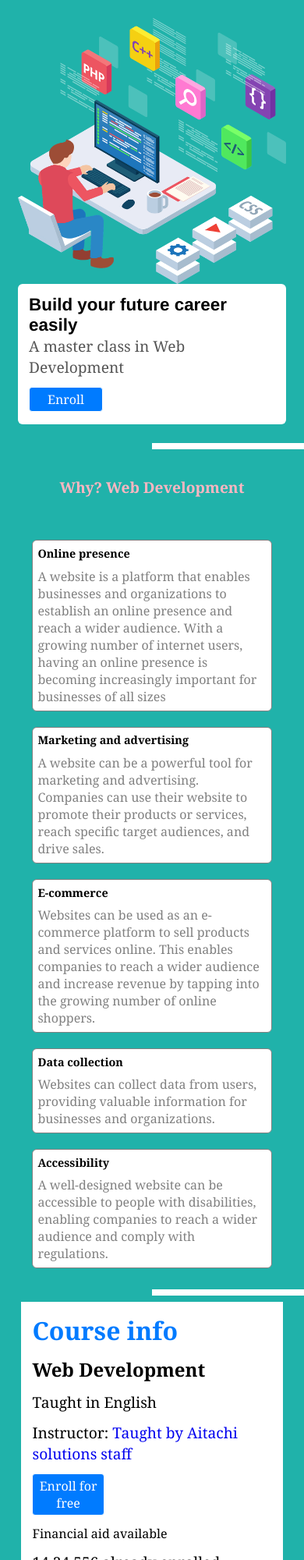
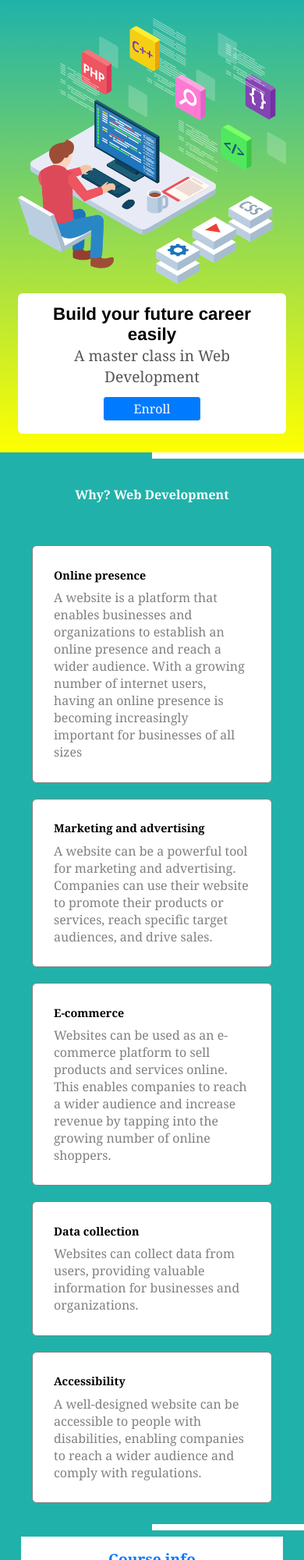
Before and after one commit to Arunkumarth/Veri-Tech-task-2, a plain HTML site: page index.html in a window 390 px wide. Shown: the top 2000 px of the page at 78% size. Drawn offline with Linux system fonts and the light colour scheme.

Commit message:
Update style.css

```diff
--- a/style.css
+++ b/style.css
@@ -8,7 +8,8 @@
     width: 100%;
     padding: 6%;
     display: flex;
-    background-color: lightseagreen;
+    /* background-color: lightseagreen; */
+    background: linear-gradient(lightseagreen,yellow);
     gap: 6%;
 
 }
@@ -61,8 +62,7 @@
     border: 1px solid gray;
     background-color: white;
     border-radius: 6px;
-    /* max-height: 60vh; */
-    overflow: hidden;
+    /* overflow: hidden; */
 }
 .why-card:hover{
     scale: 1.2;
@@ -71,7 +71,7 @@
 .why>h3{
     font-size: 2.2rem;
     padding-bottom: 6vh;
-    color: lightpink;
+    color:white;
 }
 .why-card>h4{
     font-size: 1.1rem;
@@ -150,7 +150,9 @@ a{
 
 }
 .modules{
-    background-color: lightseagreen;
+    /* background-color: lightseagreen; */
+    background: linear-gradient(lightseagreen,yellow);
+
     padding: 4%;
 }
 .modules>h2{
@@ -164,10 +166,8 @@ a{
     display: flex;
     flex-wrap: wrap;
     width: 100%;
-    /* padding:1% 4%; */
     justify-content: space-evenly;
     gap: 20px;
-    /* column-gap: 2%; */
 }
 
 
@@ -209,19 +209,23 @@ a{
     border: 1px solid white;
     text-decoration: none;
     border-radius: 4px;
-    width: 30%;
+    width: 40%;
     font-size: 1.2rem;
     text-align: center;
 
 }
 footer{
     text-align: center;
-    padding: 12px 0;
+    padding: 6px 0;
+    font-size: .8rem;
 }
 @media only screen and (max-width: 600px){
     .promotion{
         flex-direction: column;
-
+        gap: 12px;
+    }
+    .promo-title{
+        text-align: center;
     }
     .promo-pic{
         width:100% ;
@@ -240,22 +244,41 @@ footer{
     }
     .why-card{
         width: 90%;
+        padding: 8%;
     }
     .why-card>h4{
         font-size: .9rem;
     }
     .why>h3{
-        font-size: 1.2rem;
+        font-size: 1rem;
     }
     .c-title{
         width: 90%;
         row-gap: 12px;
         padding: 4%;
+        align-items: center;
+    }
+    .c-title>p{
+        font-size: .9rem;
+
+    }
+    h1{
+        font-size: 1.2rem;
+    }
+    h3{
+        font-size: 1.4rem;
     }
     .info{
         width: 90%;
         row-gap: 8px;
-        padding: 4%;
+        padding: 6%;
+        /* align-items: center; */
+    }
+    .info>h4{
+        font-size: 1.3rem;
+    }
+    .info>h5{
+        font-size: 1.1rem;
     }
     .card{
         width: 80%;
```
